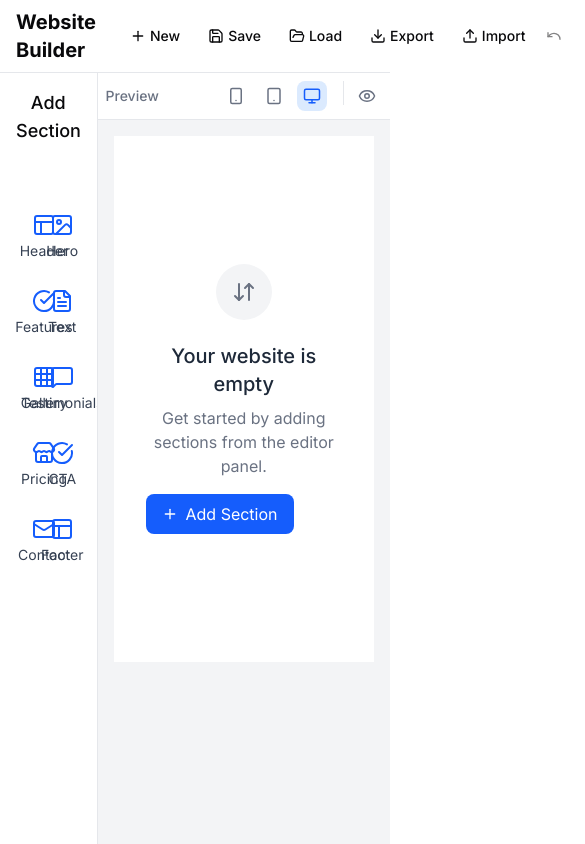
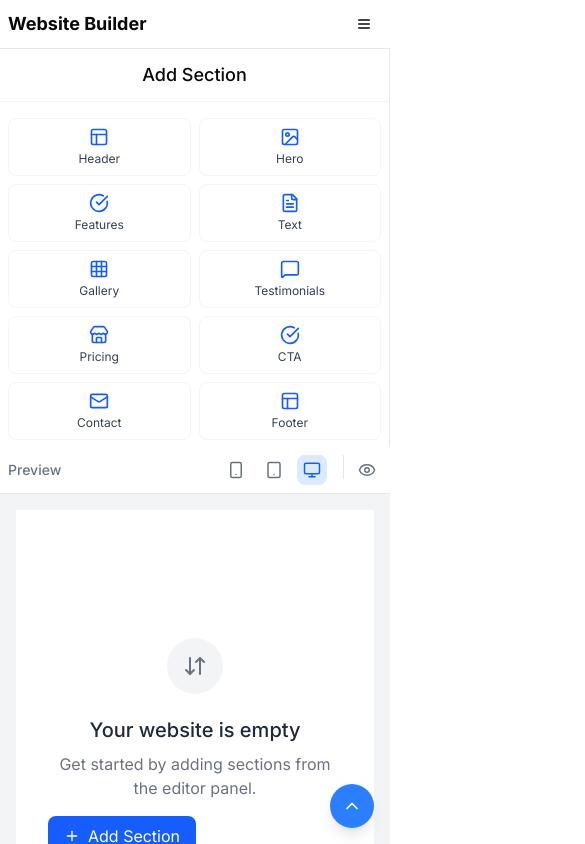
Before and after one commit to espython/website-builder, a Next.js app: page / in a window 390 px wide. Shown: the top 844 px of the page, 585 px wide, since content can reach past the window. Built offline with nearby package versions, Linux system fonts and the light colour scheme.

Commit message:
feat: implement responsive mobile layout with collapsible sidebar and UI improvements

```diff
--- a/src/features/builder/components/SectionEditor.tsx
+++ b/src/features/builder/components/SectionEditor.tsx
@@ -66,19 +66,25 @@ const SectionEditor = () => {
 
   if (!selectedSection) {
     return (
-      <div>
-        <h2 className="text-lg font-medium text-center p-4">Add Section</h2>
-        <div className="mt-2 w-full h-[80%] overflow-y-auto p-8 grid grid-cols-2 gap-1">
+      <div className="flex flex-col h-full">
+        <h2 className="text-lg font-medium text-center p-3 sm:p-4 border-b border-gray-100">
+          Add Section
+        </h2>
+        <div className="flex-1 overflow-y-auto px-2 sm:px-4 py-4">
+          <div className="grid grid-cols-2 sm:grid-cols-2 md:grid-cols-3 gap-2 sm:gap-3">
             {sectionTypes.map((section) => (
               <button
                 key={section.type}
                 onClick={() => handleAddSection(section.type)}
-              className="flex flex-col items-center p-3 hover:bg-blue-50 rounded-md transition-colors"
+                className="flex flex-col items-center justify-center p-2 sm:p-3 hover:bg-blue-50 rounded-md transition-colors border border-gray-100 hover:border-blue-200"
               >
-              <section.icon size={24} className="text-blue-600 mb-1" />
-              <span className="text-sm text-gray-700">{section.label}</span>
+                <section.icon size={20} className="text-blue-600 mb-1" />
+                <span className="text-xs sm:text-sm text-center text-gray-700">
+                  {section.label}
+                </span>
               </button>
             ))}
+          </div>
         </div>
       </div>
     );
@@ -159,7 +165,7 @@ const SectionEditor = () => {
         );
       default:
         return (
-          <div className="p-6 text-center">
+          <div className="p-4 sm:p-6 text-center">
             <p className="text-gray-500">
               No editor available for this section type: {selectedSection?.type}
             </p>
@@ -169,17 +175,20 @@ const SectionEditor = () => {
   };
 
   return (
-    <div className="p-4 h-full overflow-y-auto">
-      <div className="flex justify-between items-center mb-6">
-        <h2 className="text-xl font-semibold text-gray-800">
-          Edit{' '}
+    <div className="flex flex-col h-full">
+      <div className="sticky top-0 bg-white z-10 border-b border-gray-200">
+        <div className="flex justify-between items-center p-3 sm:p-4">
+          <div className="flex items-center">
+            <h2 className="text-base sm:text-lg font-semibold text-gray-800">
               {selectedSection.type.charAt(0).toUpperCase() +
                 selectedSection?.type.slice(1)}{' '}
               Section
             </h2>
+          </div>
 
+          <div className="flex items-center space-x-2">
             <button
-          className={`p-2 rounded-md ${
+              className={`p-1.5 sm:p-2 rounded-md ${
                 showDeleteConfirm
                   ? 'bg-red-500 text-white'
                   : 'text-gray-500 hover:bg-gray-100'
@@ -187,24 +196,25 @@ const SectionEditor = () => {
               onClick={handleDeleteSection}
               title={showDeleteConfirm ? 'Confirm Delete' : 'Delete Section'}
             >
-          <Trash2 size={18} />
+              <Trash2 size={16} className="sm:size-[18px]" />
             </button>
+          </div>
         </div>
 
         {showDeleteConfirm && (
-        <div className="mb-4 p-3 bg-red-50 border border-red-200 rounded-md text-sm">
+          <div className="mx-3 sm:mx-4 mb-3 p-2 sm:p-3 bg-red-50 border border-red-200 rounded-md text-xs sm:text-sm">
             <p className="text-red-800 font-medium mb-2">
               Are you sure you want to delete this section?
             </p>
             <div className="flex space-x-2">
               <button
-              className="px-3 py-1 bg-gray-200 hover:bg-gray-300 rounded-md text-gray-800"
+                className="px-2 sm:px-3 py-1 bg-gray-200 hover:bg-gray-300 rounded-md text-gray-800"
                 onClick={() => setShowDeleteConfirm(false)}
               >
                 Cancel
               </button>
               <button
-              className="px-3 py-1 bg-red-500 hover:bg-red-600 rounded-md text-white"
+                className="px-2 sm:px-3 py-1 bg-red-500 hover:bg-red-600 rounded-md text-white"
                 onClick={() => {
                   deleteSection(selectedSection.id);
                   setShowDeleteConfirm(false);
@@ -215,9 +225,14 @@ const SectionEditor = () => {
             </div>
           </div>
         )}
+      </div>
 
+      <div className="flex-1 overflow-y-auto">
+        <div className="p-2 sm:p-4">
           <div className="bg-white rounded-lg border border-gray-200">
             {renderEditor()}
+          </div>
+        </div>
       </div>
     </div>
   );
--- a/src/features/builder/components/Toolbar.tsx
+++ b/src/features/builder/components/Toolbar.tsx
@@ -1,16 +1,20 @@
 'use client';
 
-import { Undo, Redo, Settings } from 'lucide-react';
+import { Undo, Redo, Settings, Menu } from 'lucide-react';
 import ProjectManager from './ProjectManager';
 import { Button } from '@/shared/components/ui/button';
 import { useUndoRedo } from '@/features/sections/hooks/sections-hook';
+import { useState } from 'react';
 
 const Toolbar = () => {
   // Use the undo/redo hooks
   const { undo, redo, canUndo, canRedo } = useUndoRedo();
+  const [mobileMenuOpen, setMobileMenuOpen] = useState(false);
 
   return (
-    <div className="bg-white border-b border-gray-200 px-4 py-2 flex items-center justify-between">
+    <div className="bg-white border-b border-gray-200 px-2 sm:px-4 py-2">
+      {/* Desktop Layout */}
+      <div className="hidden md:flex items-center justify-between">
         <div className="flex items-center">
           <h1 className="text-xl font-bold mr-6">Website Builder</h1>
           <ProjectManager />
@@ -41,6 +45,70 @@ const Toolbar = () => {
           </Button>
         </div>
       </div>
+
+      {/* Mobile Layout */}
+      <div className="md:hidden">
+        <div className="flex items-center justify-between">
+          <div className="flex items-center">
+            <h1 className="text-lg font-bold">Website Builder</h1>
+          </div>
+          <div className="flex items-center">
+            <Button
+              variant="ghost"
+              size="sm"
+              className="p-2"
+              onClick={() => setMobileMenuOpen(!mobileMenuOpen)}
+            >
+              <Menu size={20} />
+            </Button>
+          </div>
+        </div>
+
+        {/* Mobile expanded menu */}
+        {mobileMenuOpen && (
+          <div className="mt-2 pb-2 border-t border-gray-100 pt-2">
+            <div className="mb-3">
+              <ProjectManager />
+            </div>
+            <div className="flex justify-between items-center">
+              <div className="flex space-x-2">
+                <Button
+                  variant="ghost"
+                  size="sm"
+                  className="p-2"
+                  title="Undo"
+                  onClick={undo}
+                  disabled={!canUndo}
+                >
+                  <Undo size={16} />
+                  <span className="ml-1 text-xs">Undo</span>
+                </Button>
+                <Button
+                  variant="ghost"
+                  size="sm"
+                  className="p-2"
+                  title="Redo"
+                  onClick={redo}
+                  disabled={!canRedo}
+                >
+                  <Redo size={16} />
+                  <span className="ml-1 text-xs">Redo</span>
+                </Button>
+              </div>
+              <Button
+                variant="ghost"
+                size="sm"
+                className="p-2"
+                title="Settings"
+              >
+                <Settings size={16} />
+                <span className="ml-1 text-xs">Settings</span>
+              </Button>
+            </div>
+          </div>
+        )}
+      </div>
+    </div>
   );
 };
 
--- a/src/features/builder/pages/BuilderPage.tsx
+++ b/src/features/builder/pages/BuilderPage.tsx
@@ -3,19 +3,44 @@
 import Toolbar from '../components/Toolbar';
 import PreviewArea from '@/features/preview/components/PreviewArea';
 import SectionEditor from '../components/SectionEditor';
+import { useState } from 'react';
+import { ChevronDown, ChevronUp } from 'lucide-react';
 
 const BuilderPage = () => {
-  // Using our custom hooks for optimized rendering
-  // const selectedSectionId = useSelectedSectionId();
+  // State to control sidebar visibility on mobile
+  const [sidebarVisible, setSidebarVisible] = useState(true);
+
+  const toggleSidebar = () => {
+    setSidebarVisible(!sidebarVisible);
+  };
 
   return (
     <div className="flex flex-col h-screen">
       <Toolbar />
-      <div className="flex flex-1 overflow-hidden">
-        <div className="w-1/4 border-r border-gray-200 overflow-y-auto bg-white">
+      <div className="flex flex-col md:flex-row flex-1 overflow-hidden">
+        {/* Sidebar - hidden by default on mobile, toggleable, full width on mobile when visible */}
+        <div
+          className={`${sidebarVisible ? 'block' : 'hidden'} md:block border-r border-gray-200 bg-white
+            w-full md:w-1/3 lg:w-1/4 overflow-y-auto
+            ${sidebarVisible ? 'h-1/2 md:h-auto' : 'h-0'}
+            transition-all duration-300 ease-in-out`}
+        >
           <SectionEditor />
         </div>
-        <div className="flex-1 overflow-hidden">
+
+        {/* Toggle button for mobile */}
+        <button
+          onClick={toggleSidebar}
+          className="md:hidden fixed bottom-4 right-4 z-10 bg-blue-500 text-white p-3 rounded-full shadow-lg"
+          aria-label={sidebarVisible ? 'Hide editor' : 'Show editor'}
+        >
+          {sidebarVisible ? <ChevronUp size={20} /> : <ChevronDown size={20} />}
+        </button>
+
+        {/* Preview area - full height on mobile when sidebar is hidden */}
+        <div
+          className={`flex-1 overflow-hidden ${!sidebarVisible ? 'h-full' : 'h-1/2 md:h-full'}`}
+        >
           <PreviewArea />
         </div>
       </div>
--- a/src/features/sections/components/FeaturesSection.tsx
+++ b/src/features/sections/components/FeaturesSection.tsx
@@ -50,17 +50,14 @@ const FeaturesSection = ({
 
   return (
     <Card
-      className={`${previewMode === 'mobile' ? 'py-6 px-3' : previewMode === 'tablet' ? 'py-8 px-4' : 'py-10 sm:py-12 md:py-16 px-4 sm:px-6 md:px-8'} bg-white cursor-pointer rounded-none ${isSelected ? 'outline-2 outline-blue-500' : ''}`}
+      className={`${previewMode === 'mobile' ? 'py-5' : previewMode === 'tablet' ? 'py-6' : 'py-8'} bg-white cursor-pointer ${isSelected ? 'outline-2 outline-blue-500' : ''}`}
       onClick={onClick}
     >
       <div
-        className={`container mx-auto ${previewMode === 'mobile' ? 'px-1' : 'px-2 sm:px-4'}`}
-      >
-        <div
-          className={`text-center ${previewMode === 'mobile' ? 'mb-5' : previewMode === 'tablet' ? 'mb-6' : 'mb-8 sm:mb-10 md:mb-12'}`}
+        className={`max-w-6xl mx-auto ${previewMode === 'mobile' ? 'px-3' : previewMode === 'tablet' ? 'px-4' : 'px-4 sm:px-6'}`}
       >
         <h2
-            className={`${previewMode === 'mobile' ? 'text-xl' : previewMode === 'tablet' ? 'text-2xl' : 'text-2xl sm:text-2xl md:text-3xl'} font-bold ${previewMode === 'mobile' ? 'mb-2' : 'mb-3 sm:mb-4'}`}
+          className={`${previewMode === 'mobile' ? 'text-xl' : previewMode === 'tablet' ? 'text-2xl' : 'text-2xl sm:text-3xl'} font-bold text-center ${previewMode === 'mobile' ? 'mb-4' : previewMode === 'tablet' ? 'mb-6' : 'mb-6 sm:mb-8'}`}
         >
           <InlineEditableField
             value={content.title}
@@ -83,15 +80,13 @@ const FeaturesSection = ({
             />
           </p>
         )}
-        </div>
-
         <div
-          className={`grid ${previewMode === 'mobile' ? 'grid-cols-1 gap-3' : previewMode === 'tablet' ? 'grid-cols-2 gap-4' : 'grid-cols-3 gap-8'}`}
+          className={`grid ${previewMode === 'mobile' ? 'grid-cols-1 gap-4' : previewMode === 'tablet' ? 'grid-cols-2 gap-5' : 'grid-cols-1 sm:grid-cols-2 lg:grid-cols-3 gap-6'}`}
         >
           {content.items?.map((item, index) => (
             <Card
               key={item.id || index}
-              className={`${previewMode === 'mobile' ? 'p-3' : previewMode === 'tablet' ? 'p-4' : 'p-4 sm:p-5 md:p-6'} flex flex-col h-full hover:shadow-md transition-shadow`}
+              className={`${previewMode === 'mobile' ? 'p-4' : previewMode === 'tablet' ? 'p-5' : 'p-6'} flex flex-col h-full hover:shadow-md transition-shadow`}
               onClick={(e) => e.stopPropagation()}
             >
               {item.icon && (
@@ -108,7 +103,7 @@ const FeaturesSection = ({
                 </div>
               )}
               <h3
-                className={`${previewMode === 'mobile' ? 'text-base' : previewMode === 'tablet' ? 'text-lg' : 'text-lg sm:text-xl'} font-semibold ${previewMode === 'mobile' ? 'mb-1' : 'mb-2 sm:mb-3'}`}
+                className={`${previewMode === 'mobile' ? 'text-lg' : previewMode === 'tablet' ? 'text-lg' : 'text-xl'} font-semibold ${previewMode === 'mobile' ? 'mb-2' : 'mb-3 sm:mb-4'}`}
               >
                 <InlineEditableField
                   value={item.title}
--- a/src/features/sections/components/FooterSection.tsx
+++ b/src/features/sections/components/FooterSection.tsx
@@ -78,10 +78,10 @@ const FooterSection = ({
             <div
               className={`${previewMode === 'mobile' ? 'mb-2' : 'mb-3 sm:mb-4'}`}
             >
-              {content.logo?.image ? (
+              {content.logo.image ? (
                 <div className="flex items-center">
                   <img
-                    src={content.logo?.image}
+                    src={content.logo.image}
                     alt="Logo"
                     className={`${previewMode === 'mobile' ? 'h-5' : previewMode === 'tablet' ? 'h-6' : 'h-6 sm:h-7 md:h-8'} w-auto`}
                   />
@@ -91,7 +91,7 @@ const FooterSection = ({
                   className={`${previewMode === 'mobile' ? 'text-base' : previewMode === 'tablet' ? 'text-lg' : 'text-lg sm:text-xl'} font-bold`}
                 >
                   <InlineEditableField
-                    value={content.logo?.text || 'Website Name'}
+                    value={content.logo.text || 'Website Name'}
                     onChange={(newValue) => handleFieldUpdate('logo', newValue)}
                     isEditable={isSelected && previewMode === 'desktop'}
                     className="text-white"
--- a/src/features/sections/components/HeaderSection.tsx
+++ b/src/features/sections/components/HeaderSection.tsx
@@ -163,7 +163,7 @@ const HeaderSection = ({
 
           {/* Mobile menu button */}
           <div
-            className={`${previewMode === 'mobile' || previewMode === 'tablet' ? 'block' : 'hidden'}`}
+            className={`${previewMode === 'mobile' || previewMode === 'tablet' ? 'block' : 'md:hidden'}`}
           >
             <Button
               variant="ghost"
@@ -184,8 +184,10 @@ const HeaderSection = ({
         </div>
 
         {/* Mobile menu */}
-        {mobileMenuOpen && previewMode === 'mobile' && (
-          <div className="mt-4 py-4 border-t border-gray-200">
+        {mobileMenuOpen && (
+          <div
+            className={`mt-4 py-4 border-t border-gray-200 ${previewMode === 'mobile' || previewMode === 'tablet' ? 'block' : 'md:hidden'}`}
+          >
             <div className="flex flex-col space-y-4">
               {content.menuItems?.map((item) => (
                 <InlineEditableField
--- a/src/features/sections/types/section.ts
+++ b/src/features/sections/types/section.ts
@@ -167,7 +167,7 @@ export interface FooterLinkGroup {
 }
 
 export interface FooterContent {
-  logo?: {
+  logo: {
     text: string;
     image?: string;
   };
```
Also changed, not shown: 1 other file (tests, documents, lock files or other folders). Lines whose indentation alone changed are shown as unchanged.
